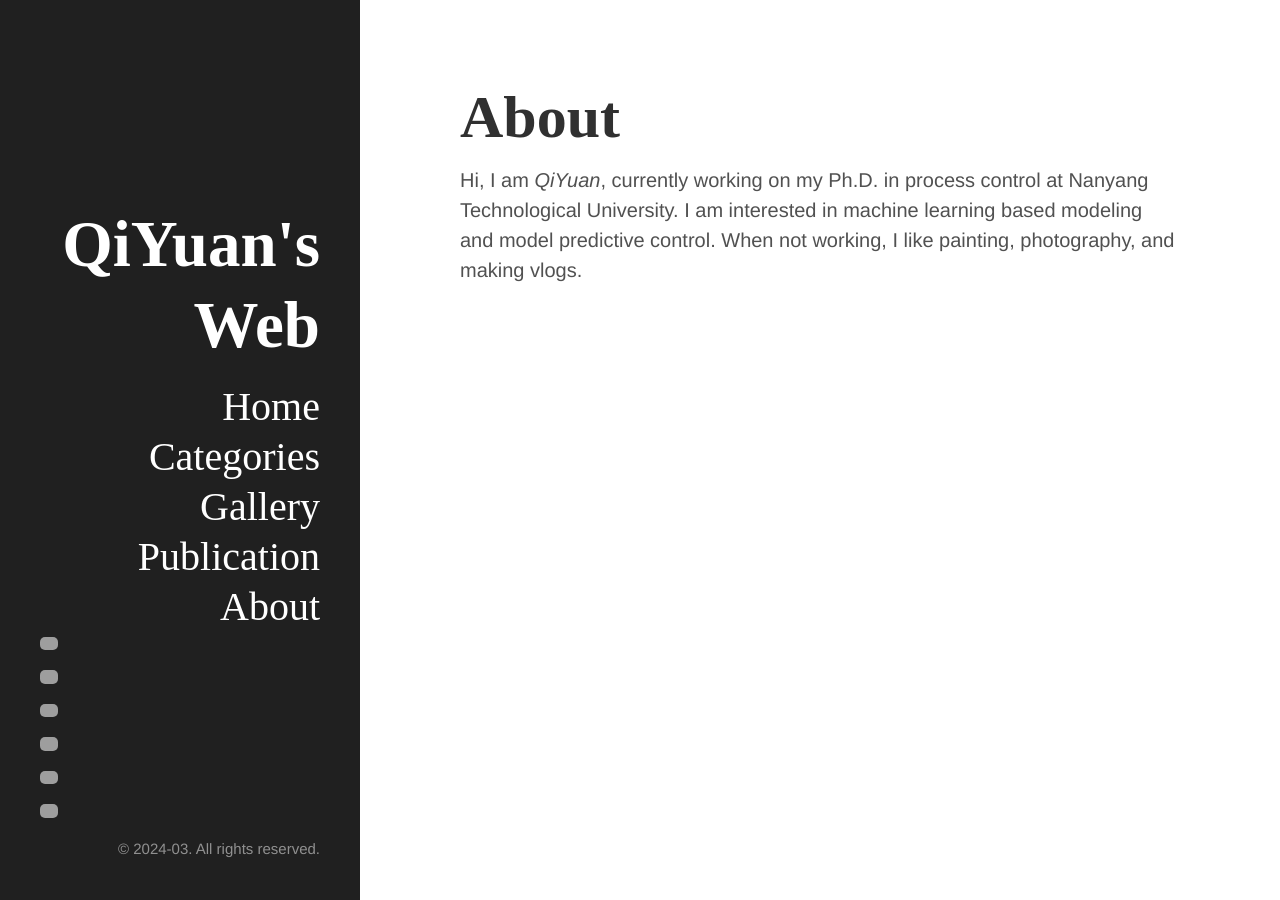
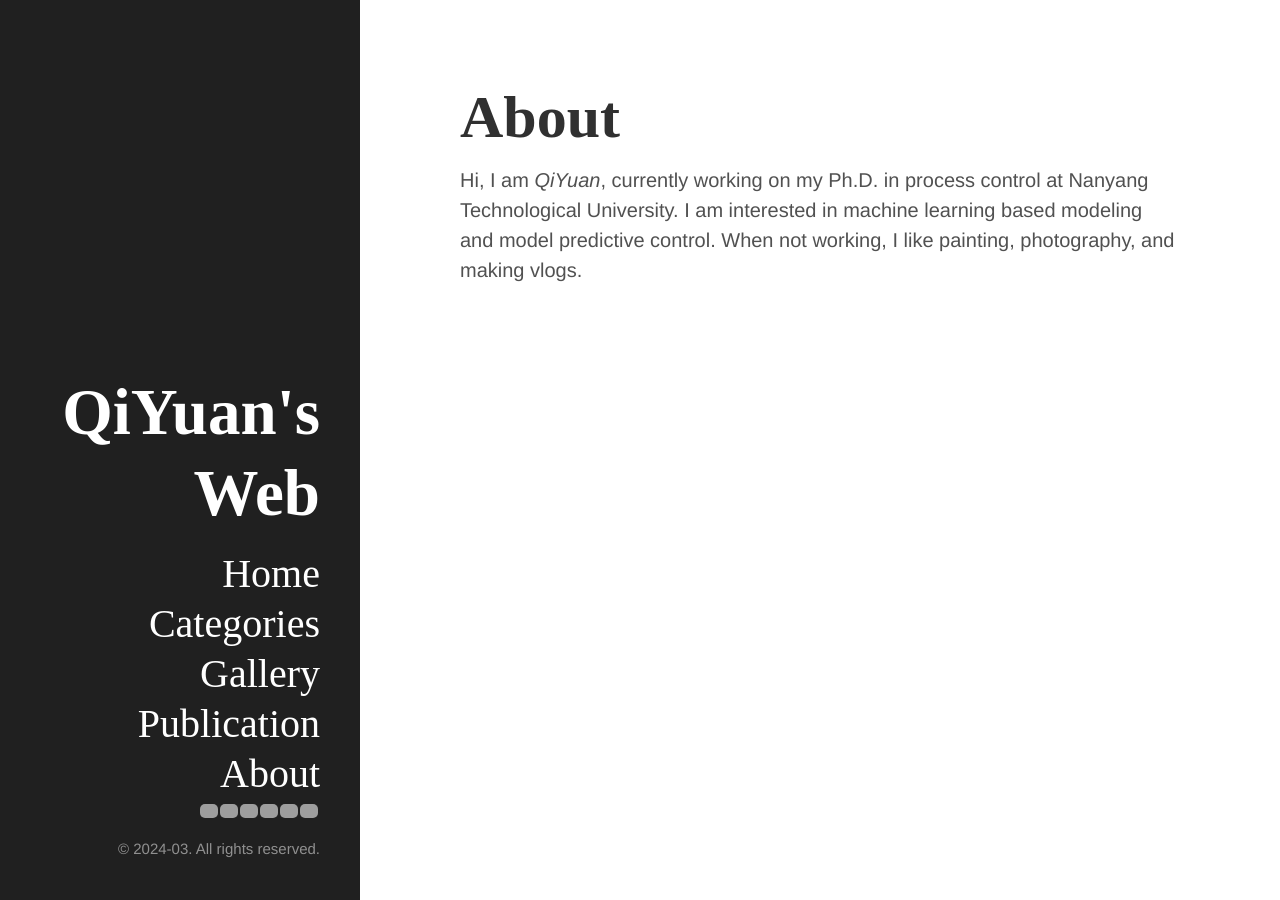
Before and after one commit to Zhang-Xuewen/Zhang-Xuewen.github.io, a Jekyll site: the page built from about.md, in a window 1280 px wide. Built offline with Jekyll 4.4.1, drawn with Linux system fonts in a browser that asks for light colours; some web fonts are replaced; grey boxes are pictures that could not be loaded.

Commit message:
update social media config, shown in phone not centered

```diff
--- a/_includes/social_links.html
+++ b/_includes/social_links.html
@@ -1,5 +1,5 @@
 {% if site.data.social %}
-<div id="social-media" style="align-items: flex-end;">
+<div id="social-media" style="display: flex; justify-content: flex-end; align-items: flex-end;">
     {% assign sm = site.data.social %}
     {% for entry in sm %}
         {% assign key = entry[0] %}
```
